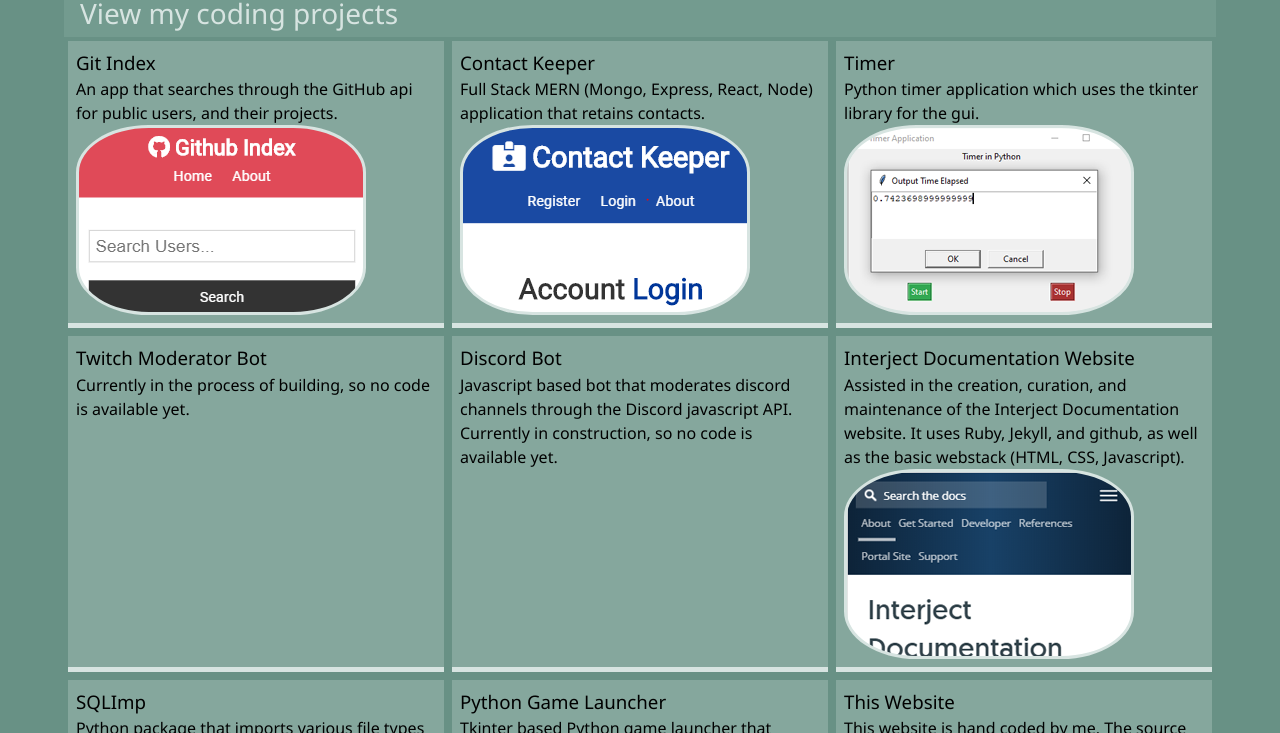
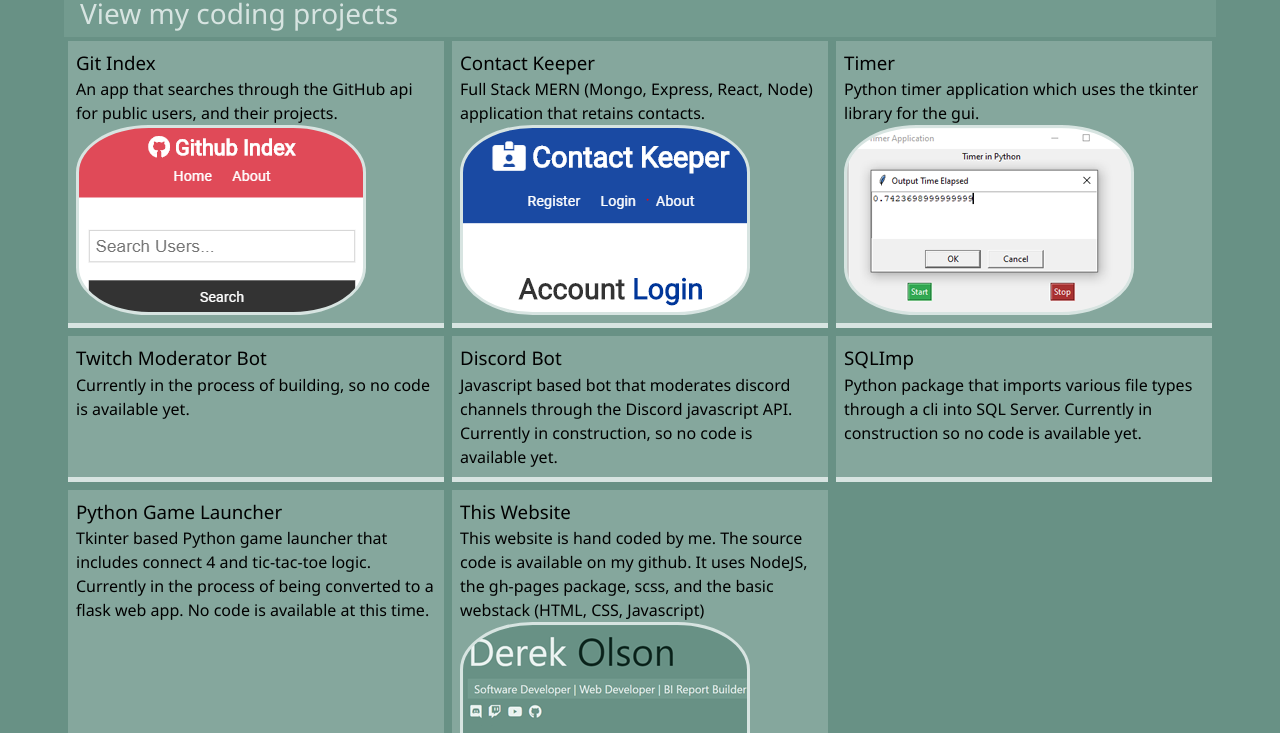
Before and after one commit to derekolson09/portfolio, a plain HTML site: page work.html in a window 1280 px wide. Shown: the part 219-952 px from the top of the page. Drawn offline with Linux system fonts and the light colour scheme.

Commit message:
Update work.html

```diff
--- a/work.html
+++ b/work.html
@@ -98,17 +98,6 @@
                 <a href=""></a>
             </div>
             <div class="proj proj6">
-                <h3>Interject Documentation Website</h3>
-                <div>
-                    Assisted in the creation, curation, and maintenance of the Interject Documentation website. It uses
-                    Ruby, Jekyll, and github, as well as the basic webstack (HTML, CSS, Javascript).
-                </div>
-                <a href="https://docs.gointerject.com">
-                    <div class="IDSDocsite_prev"></div>
-                </a>
-
-            </div>
-            <div class="proj proj7">
                 <h3>SQLImp</h3>
                 <div>
                     Python package that imports various file types through a cli into SQL Server. Currently in
@@ -116,7 +105,7 @@
                 </div>
                 <a href=""></a>
             </div>
-            <div class="proj proj8">
+            <div class="proj proj7">
                 <h3>Python Game Launcher</h3>
                 <div>
                     Tkinter based Python game launcher that includes connect 4 and tic-tac-toe logic. Currently in the
@@ -124,7 +113,7 @@
                 </div>
                 <a href=""></a>
             </div>
-            <div class="proj proj9">
+            <div class="proj proj8">
                 <h3>This Website</h3>
                 <div>
                     This website is hand coded by me. The source code is available on my github. It uses NodeJS, the
```
